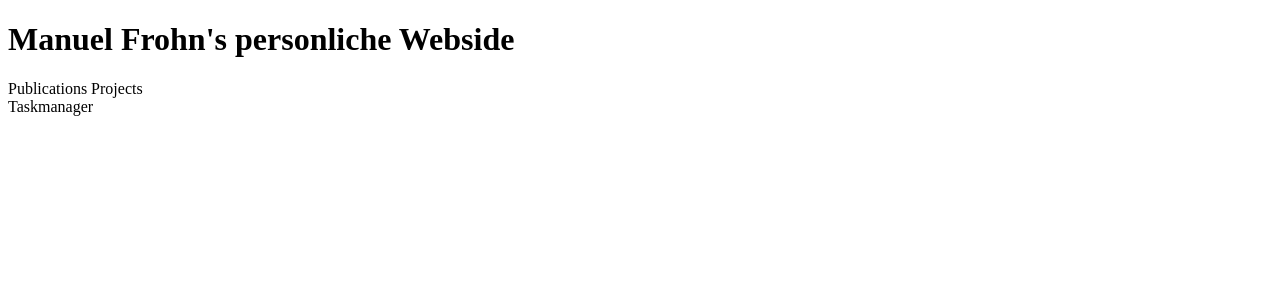
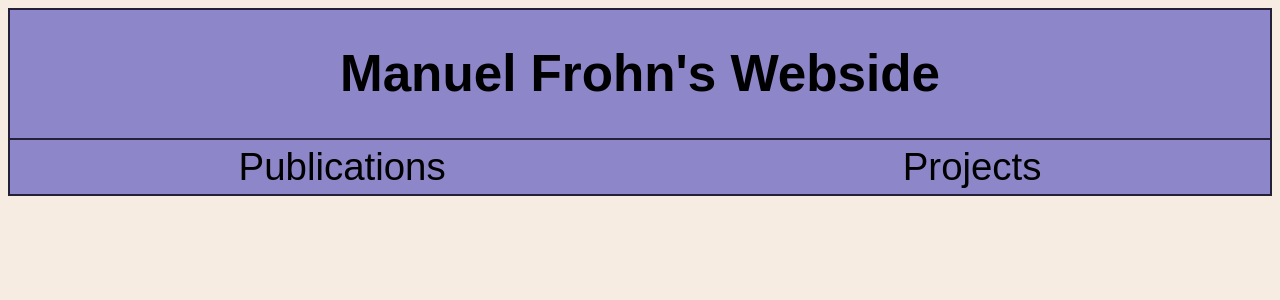
Before and after one commit to D4rkr34lm/Personal-Website, a PHP site: page / in a window 1280 px wide. Shown: the top 300 px of the page. Run offline with PHP 8.4, Linux system fonts and the light colour scheme; the visitor is signed in with stand-in values (Sample User, id 1).

Commit message:
Added and styled header

```diff
--- a/root/index.css
+++ b/root/index.css
@@ -1,3 +1,50 @@
+:root{
+    --c5: #242038;
+    --c4: #9067c6;
+    --c3: #8d86c9;
+    --c2: #cac4ce;
+    --c1: #f7ece1;
+}
+
+body{
+    font-family: sans-serif;
+    background-color: var(--c1);
+    padding: 20;
+}
+
+header{
+    position: sticky;
+    display: flex;
+    flex-direction: column;
+
+    background-color: var(--c3);
+
+    border-color: var(--c5);
+    border-width: 2px;
+    border-style: solid;
+}
+
+h1{
+    text-align: center;
+    font-size: 4vw;
+}
+
 nav{
+    display: flex;
 
+    border-top-color: var(--c5);
+    border-top-width: 2px;
+    border-top-style: solid;
 }
+
+nav a{
+    font-size: 3vw;
+    flex-grow: 1;
+    text-align: center;
+
+    padding: 5px;
+}
+
+nav a:hover{
+    background-color: #6e699a;
+}
--- a/root/index.php
+++ b/root/index.php
@@ -1,24 +1,29 @@
 <?php
     session_start();
+    $_SESSION["login"] = false;
+
 ?>
 <!DOCTYPE html>
 <html>
     <head>
+        <title>Manuel Frohn's Webside</title>
         <link rel="stylesheet" href="index.css">
     </head>
     <body>
-        <h1> Manuel Frohn's personliche Webside</h1>
+        <header>
+            <h1>Manuel Frohn's Webside</h1>
             <nav id="public-nav">
                 <a>Publications</a>
                 <a>Projects</a>
             </nav>
             <?php
-            if($_SESSION["login"] == true) {
+                if($_SESSION["login"]) {
                     echo
                     "<nav id='private-nav'>
                         <a>Taskmanager</a>
                     </nav>";
                 }
             ?>
+        </header>
     </body>
 </html>
```
Also changed, not shown: 1 other file. Lines whose indentation alone changed are shown as unchanged.
